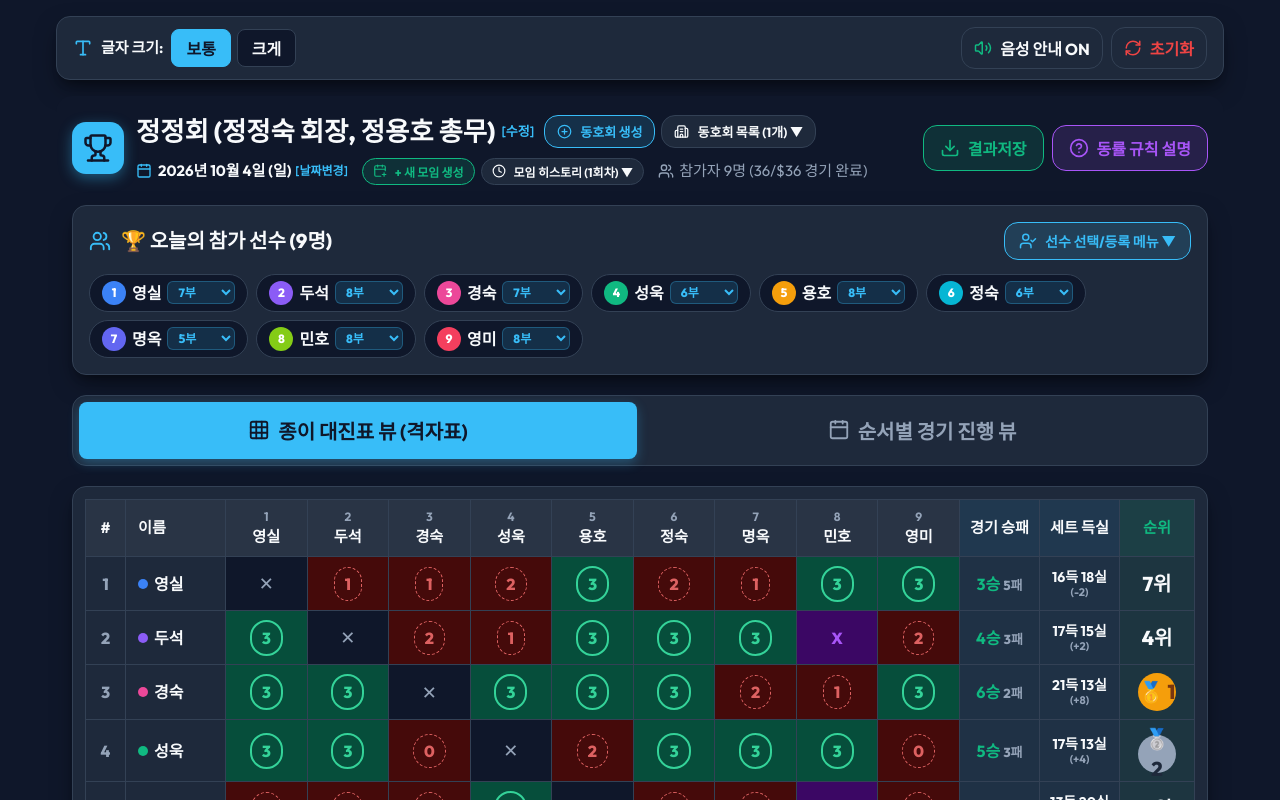
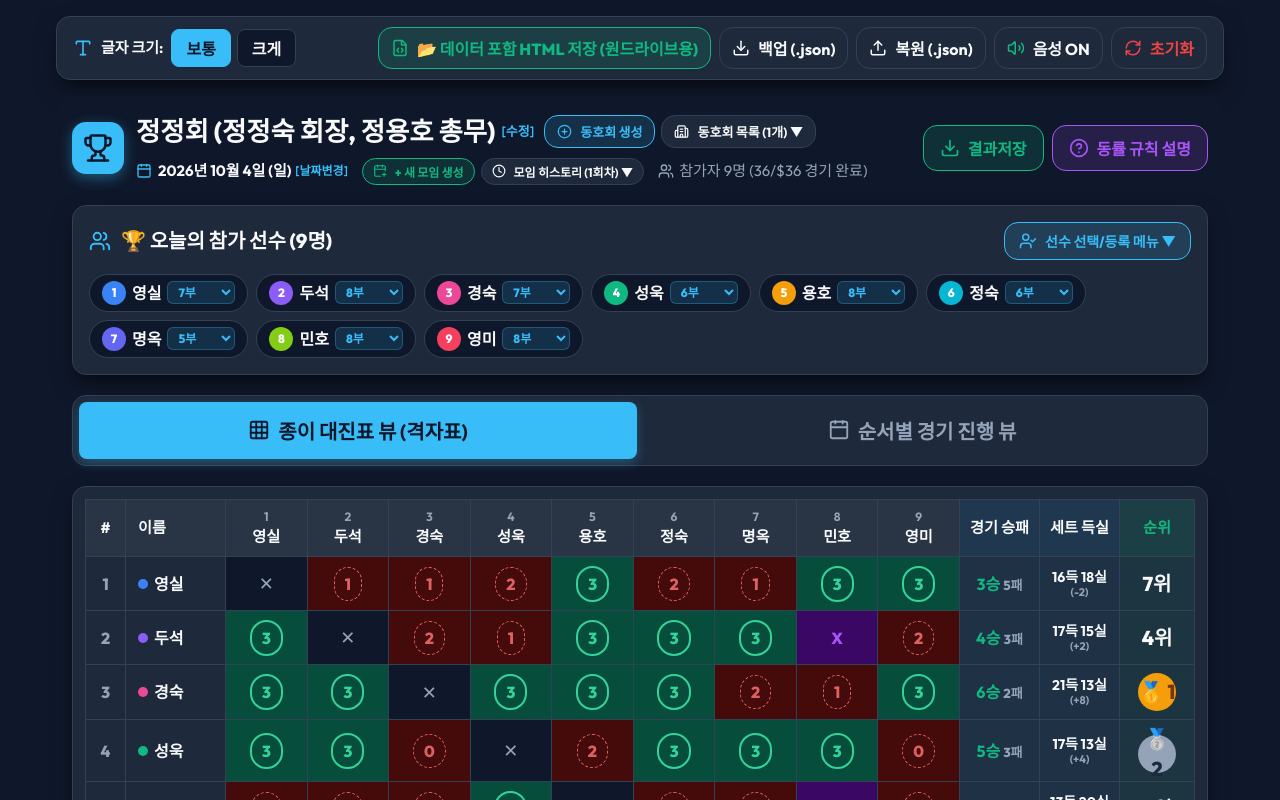
Before and after one commit to swmin/pingpong-club, a React (Vite) app: page / in a window 1280 px wide. Shown: the top 800 px of the page. Built offline with nearby package versions, Linux system fonts and the light colour scheme; a web font is replaced by a local one.

Commit message:
feat: add embedded HTML export and JSON backup/restore features for OneDrive cross-device syncing

```diff
--- a/index.html
+++ b/index.html
@@ -5,6 +5,9 @@
     <link rel="icon" type="image/svg+xml" href="/favicon.svg" />
     <meta name="viewport" content="width=device-width, initial-scale=1.0" />
     <title>pingpong club scoreboard</title>
+    <script id="embedded-data">
+      window.INITIAL_EMBEDDED_DATA = null;
+    </script>
   </head>
   <body>
     <div id="root"></div>
--- a/src/App.jsx
+++ b/src/App.jsx
@@ -86,6 +86,15 @@ export default function App() {
       } catch (e) {
         console.error('Failed to parse v2 multi-clubs data', e);
       }
+    }
+
+    // Check if embedded initial data exists (from exported pre-populated HTML)
+    if (window.INITIAL_EMBEDDED_DATA && Array.isArray(window.INITIAL_EMBEDDED_DATA.clubs) && window.INITIAL_EMBEDDED_DATA.clubs.length > 0) {
+      const embeddedClubs = window.INITIAL_EMBEDDED_DATA.clubs;
+      const embeddedActiveId = window.INITIAL_EMBEDDED_DATA.activeClubId;
+      setClubs(embeddedClubs);
+      setActiveClubId(embeddedActiveId && embeddedClubs.some(c => c.id === embeddedActiveId) ? embeddedActiveId : embeddedClubs[0].id);
+      return;
     }
 
     // Default Club & Initial Session
@@ -318,12 +327,95 @@ export default function App() {
     updateActiveSession({ players: newPlayers, matches: newMatches });
   };
 
-  // Reset active session schedule (explicitly reset scores)
+  // Reset active session schedule
   const handleResetLeague = () => {
     if (confirm(`'${meetingDate}' 모임의 현재 경기 기록을 모두 초기화하고 새 대진표를 만드시겠습니까?`)) {
       const freshMatches = generateSchedule(players, []);
       updateActiveSession({ matches: freshMatches });
     }
+  };
+
+  // 1) Export HTML containing embedded current data (for OneDrive / Smartphone / Tablet)
+  const handleExportEmbeddedHTML = () => {
+    const dataPayload = {
+      clubs,
+      activeClubId,
+      exportedAt: new Date().toISOString(),
+    };
+
+    const jsonStr = JSON.stringify(dataPayload);
+    let htmlContent = '<!doctype html>\n' + document.documentElement.outerHTML;
+
+    // Replace or insert embedded script tag
+    const embeddedScriptRegex = /<script id="embedded-data">[\s\S]*?<\/script>/gi;
+    const newScriptTag = `<script id="embedded-data">\n  window.INITIAL_EMBEDDED_DATA = ${jsonStr};\n</script>`;
+
+    if (embeddedScriptRegex.test(htmlContent)) {
+      htmlContent = htmlContent.replace(embeddedScriptRegex, newScriptTag);
+    } else if (htmlContent.includes('</head>')) {
+      htmlContent = htmlContent.replace('</head>', `${newScriptTag}\n</head>`);
+    } else {
+      htmlContent = newScriptTag + '\n' + htmlContent;
+    }
+
+    const blob = new Blob([htmlContent], { type: 'text/html;charset=utf-8' });
+    const url = URL.createObjectURL(blob);
+    const link = document.createElement('a');
+    link.href = url;
+    link.download = 'pingpong-club-scoreboard.html';
+    document.body.appendChild(link);
+    link.click();
+    document.body.removeChild(link);
+    URL.revokeObjectURL(url);
+
+    alert(`🎉 현재 동호회의 전체 ${sessions.length}개 모임 데이터가 내장된 pingpong-club-scoreboard.html 파일이 다운로드되었습니다!\n\n이 다운로드된 파일(pingpong-club-scoreboard.html)을 원드라이브(OneDrive)에 올리신 후 휴대폰이나 갤럭시탭에서 열면 복원 절차 없이 6회차 기록이 그대로 바로 나타납니다.`);
+  };
+
+  // 2) Export JSON Backup File
+  const handleExportJSON = () => {
+    const dataPayload = {
+      clubs,
+      activeClubId,
+      exportedAt: new Date().toISOString(),
+    };
+
+    const jsonStr = JSON.stringify(dataPayload, null, 2);
+    const blob = new Blob([jsonStr], { type: 'application/json;charset=utf-8' });
+    const url = URL.createObjectURL(blob);
+    const link = document.createElement('a');
+    link.href = url;
+    const cleanTitle = (leagueTitle || 'pingpong').replace(/[\/\\:*?"<>|]/g, '_');
+    link.download = `${meetingDate}_${cleanTitle}_백업.json`;
+    document.body.appendChild(link);
+    link.click();
+    document.body.removeChild(link);
+    URL.revokeObjectURL(url);
+  };
+
+  // 3) Import JSON Backup File
+  const handleImportJSON = (e) => {
+    const file = e.target.files && e.target.files[0];
+    if (!file) return;
+
+    const reader = new FileReader();
+    reader.onload = (event) => {
+      try {
+        const parsed = JSON.parse(event.target.result);
+        if (parsed && Array.isArray(parsed.clubs) && parsed.clubs.length > 0) {
+          setClubs(parsed.clubs);
+          if (parsed.activeClubId) {
+            setActiveClubId(parsed.activeClubId);
+          }
+          alert('✅ 백업 파일의 모임 데이터가 성공적으로 복원되었습니다!');
+        } else {
+          alert('⚠️ 백업 파일 형식이 올바르지 않습니다.');
+        }
+      } catch (err) {
+        console.error(err);
+        alert('❌ 백업 파일을 읽는 중 오류가 발생했습니다.');
+      }
+    };
+    reader.readAsText(file);
   };
 
   // Save match score from ScoreModal
@@ -354,6 +446,9 @@ export default function App() {
         ttsEnabled={ttsEnabled}
         setTtsEnabled={setTtsEnabled}
         onResetLeague={handleResetLeague}
+        onExportEmbeddedHTML={handleExportEmbeddedHTML}
+        onExportJSON={handleExportJSON}
+        onImportJSON={handleImportJSON}
       />
 
       {/* Export Target Container (Captured when clicking 결과저장) */}
--- a/src/components/SeniorFontControls.jsx
+++ b/src/components/SeniorFontControls.jsx
@@ -1,5 +1,5 @@
-import React from 'react';
-import { Type, Volume2, VolumeX, RefreshCw } from 'lucide-react';
+import React, { useRef } from 'react';
+import { Type, Volume2, VolumeX, RefreshCw, Download, Upload, FileCode } from 'lucide-react';
 
 export default function SeniorFontControls({
   fontScale,
@@ -7,7 +7,19 @@ export default function SeniorFontControls({
   ttsEnabled,
   setTtsEnabled,
   onResetLeague,
+  onExportEmbeddedHTML,
+  onExportJSON,
+  onImportJSON,
 }) {
+  const fileInputRef = useRef(null);
+
+  const handleFileChange = (e) => {
+    if (onImportJSON) {
+      onImportJSON(e);
+      e.target.value = ''; // Reset file input
+    }
+  };
+
   return (
     <div className="senior-controls-bar">
       {/* Font Size Selector */}
@@ -30,8 +42,48 @@ export default function SeniorFontControls({
         </div>
       </div>
 
-      {/* Action Shortcuts */}
+      {/* Action Shortcuts & Backup/Restore */}
       <div style={{ display: 'flex', alignItems: 'center', gap: '8px', flexWrap: 'wrap' }}>
+        {/* Export Pre-populated HTML for OneDrive & Smartphone */}
+        <button
+          className="btn-secondary"
+          onClick={onExportEmbeddedHTML}
+          title="현재 브라우저에 누적된 모임 히스토리가 기본 저장된 HTML 파일 내보내기 (원드라이브/휴대폰용)"
+          style={{ backgroundColor: 'rgba(16, 185, 129, 0.15)', color: 'var(--accent-success)', borderColor: 'var(--accent-success)', padding: '8px 12px', fontWeight: '800' }}
+        >
+          <FileCode size={18} />
+          <span>📂 데이터 포함 HTML 저장 (원드라이브용)</span>
+        </button>
+
+        {/* Export JSON Backup */}
+        <button
+          className="btn-secondary"
+          onClick={onExportJSON}
+          title="전체 모임 데이터를 JSON 백업 파일로 저장"
+          style={{ padding: '8px 12px' }}
+        >
+          <Download size={18} />
+          <span>백업 (.json)</span>
+        </button>
+
+        {/* Import JSON Backup */}
+        <button
+          className="btn-secondary"
+          onClick={() => fileInputRef.current && fileInputRef.current.click()}
+          title="JSON 백업 파일에서 모임 데이터 불러오기"
+          style={{ padding: '8px 12px' }}
+        >
+          <Upload size={18} />
+          <span>복원 (.json)</span>
+        </button>
+        <input
+          type="file"
+          accept=".json"
+          ref={fileInputRef}
+          onChange={handleFileChange}
+          style={{ display: 'none' }}
+        />
+
         {/* TTS Toggle */}
         <button
           className="btn-secondary"
@@ -40,7 +92,7 @@ export default function SeniorFontControls({
           style={{ padding: '8px 12px' }}
         >
           {ttsEnabled ? <Volume2 size={18} color="var(--accent-success)" /> : <VolumeX size={18} color="var(--text-muted)" />}
-          <span>음성 안내 {ttsEnabled ? 'ON' : 'OFF'}</span>
+          <span>음성 {ttsEnabled ? 'ON' : 'OFF'}</span>
         </button>
 
         {/* Reset League */}
```
Also changed, not shown: pingpong-club-scoreboard.html (+10 -5 lines).
